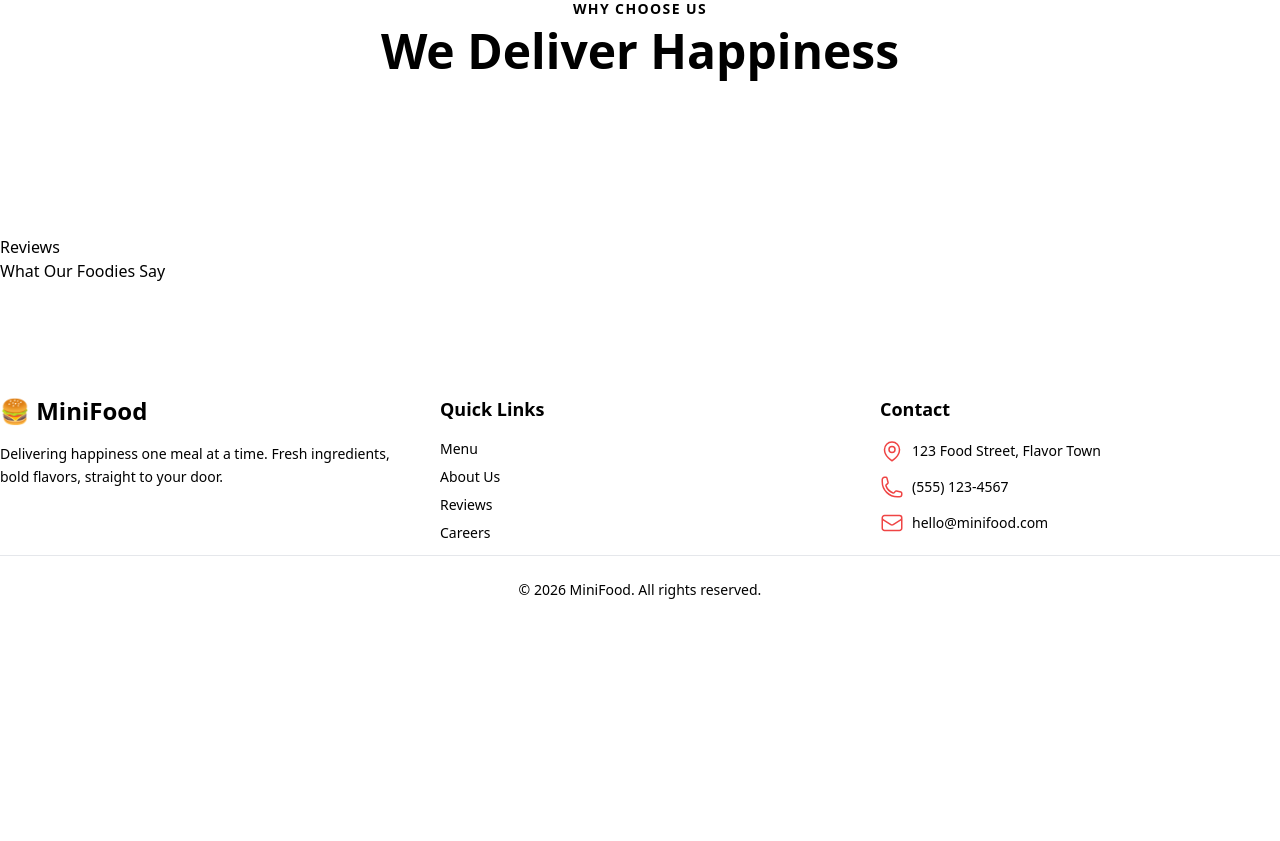
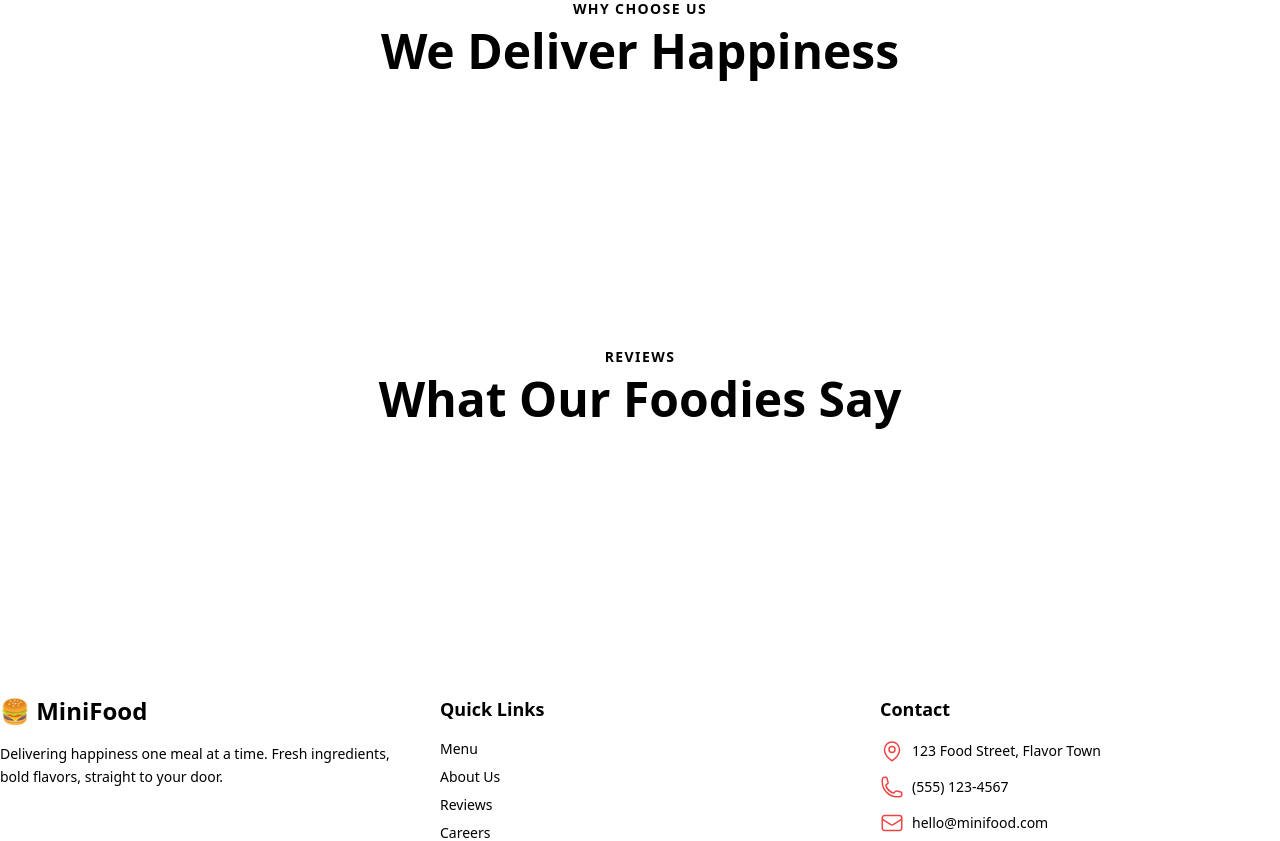
Before and after one commit to abubakkar-js-dev/Mini_Food, a Django app: template core/templates/core/home.html in a window 1280 px wide. Shown: the part 1261-2102 px from the top of the page. Before the commit the page ends 1860 px from the top, so only its background shows below. Run offline with Django 5.2, Linux system fonts and the light colour scheme; the template is opened without the code that fills it, so the values that code supplies are empty; some libraries are stand-ins or nearby versions.

Commit message:
add: review section

```diff
--- a/core/templates/core/home.html
+++ b/core/templates/core/home.html
@@ -1,14 +1,9 @@
-{% extends "core/base.html" %}
-{% load static %}
-{% block title %}Home - MiniFood{% endblock title %}
+{% extends "core/base.html" %} {% load static %} {% block title %}Home -
+MiniFood{% endblock title %}
 <!--Navbar Section-->
-    {% block navbar %}
-     {% include "core/partials/navbar.html" %}
-    {% endblock navbar %}
+{% block navbar %} {% include "core/partials/navbar.html" %} {% endblock navbar%}
 <!--Hero Section-->
-    {% block hero %}
-      {% include "core/partials/hero.html" %}
-    {% endblock hero %}
+{% block hero %} {% include "core/partials/hero.html" %} {% endblock hero %}
 <!--Main Content-->
 {% block maincontent %}
 <!--Menu Section-->
@@ -98,16 +93,26 @@
 <section id="features" class="section-padding bg-base-100 py-28">
   <div class="container mx-auto">
     <div class="text-center mb-12">
-          <p class="text-accent font-body font-semibold tracking-widest uppercase text-sm mb-2">Why Choose Us</p>
+      <p
+        class="text-accent font-body font-semibold tracking-widest uppercase text-sm mb-2"
+      >
+        Why Choose Us
+      </p>
       <h2 class="text-4xl md:text-5xl font-bold font-display text-base-content">
         We Deliver Happiness
       </h2>
     </div>
-        <div class="grid grid-cols-1 sm:grid-cols-2 lg:grid-cols-4 gap-8 max-w-5xl mx-auto">
+    <div
+      class="grid grid-cols-1 sm:grid-cols-2 lg:grid-cols-4 gap-8 max-w-5xl mx-auto"
+    >
       {% for f in features %}
       <div class="text-center group">
-              <div class="w-16 h-16 bg-primary/10 rounded-2xl flex items-center justify-center mx-auto mb-4 group-hover:bg-primary group-hover:scale-110 transition-all duration-300">
-                <div class="flex justify-center items-center h-8 w-8 text-primary group-hover:text-white transition-color z-20">
+        <div
+          class="w-16 h-16 bg-primary/10 rounded-2xl flex items-center justify-center mx-auto mb-4 group-hover:bg-primary group-hover:scale-110 transition-all duration-300"
+        >
+          <div
+            class="flex justify-center items-center h-8 w-8 text-primary group-hover:text-white transition-color z-20"
+          >
             {{f.icon | safe}}
           </div>
         </div>
@@ -120,26 +125,31 @@
 </section>
 
 <!--Testimonials Section-->
-    <section id="testimonials" className="section-padding bg-base-200 py-28">
-      <div className="container mx-auto">
-        <div className="text-center mb-12">
-          <p className="text-secondary font-body font-semibold tracking-widest uppercase text-sm mb-2">Reviews</p>
-          <h2 className="text-4xl md:text-5xl font-bold font-display text-base-content">
+<section id="testimonials" class="section-padding bg-base-200 py-28">
+  <div class="container mx-auto px-4">
+    <div class="text-center mb-12">
+      <p class="text-secondary font-body font-semibold tracking-widest uppercase text-sm mb-2">Reviews</p>
+      <h2 class="text-4xl md:text-5xl font-bold font-display text-base-content">
         What Our Foodies Say
       </h2>
     </div>
-        <div className="grid grid-cols-1 md:grid-cols-3 gap-6 max-w-5xl mx-auto">
+
+    <div class="grid grid-cols-1 md:grid-cols-3 gap-6 max-w-5xl mx-auto">
       {% for t in testimonials %}
-                      <div className="card bg-base-100 shadow-sm p-6 hover:shadow-md transition-shadow">
-              <div className="flex gap-1 mb-3">
-                {[...Array(t.rating)].map((_, i) => (
-                  <StarIcon key={i} className="h-5 w-5 text-warning" />
-                ))}
+        <div class="card bg-base-100 shadow-sm p-6 hover:shadow-md transition-shadow rounded-2xl">
+          <div class="flex gap-1 mb-3">
+            {% for r in t.ratings %}
+              <svg xmlns="http://www.w3.org/2000/svg" width="20" height="20" viewBox="0 0 24 24" fill="currentColor" class="text-warning">
+                <path d="M12 17.27L18.18 21l-1.64-7.03L22 9.24l-7.19-.61L12 2 9.19 8.63 2 9.24l5.46 4.73L5.82 21z"/>
+              </svg>
+            {% endfor %}
           </div>
-              <p className="font-body text-base-content/80 mb-4 italic">"{t.text}"</p>
-              <div className="flex items-center gap-3">
-                <span className="text-2xl">{{t.avatar}}</span>
-                <span className="font-body font-semibold">{{t.name}}</span>
+
+          <p class="font-body text-base-content/80 mb-4 italic">"{{ t.text }}"</p>
+
+          <div class="flex items-center gap-3">
+            <span class="text-2xl">{{ t.avatar }}</span>
+            <span class="font-body font-semibold text-base-content">{{ t.name }}</span>
           </div>
         </div>
       {% endfor %}
```
Lines whose indentation alone changed are shown as unchanged.
